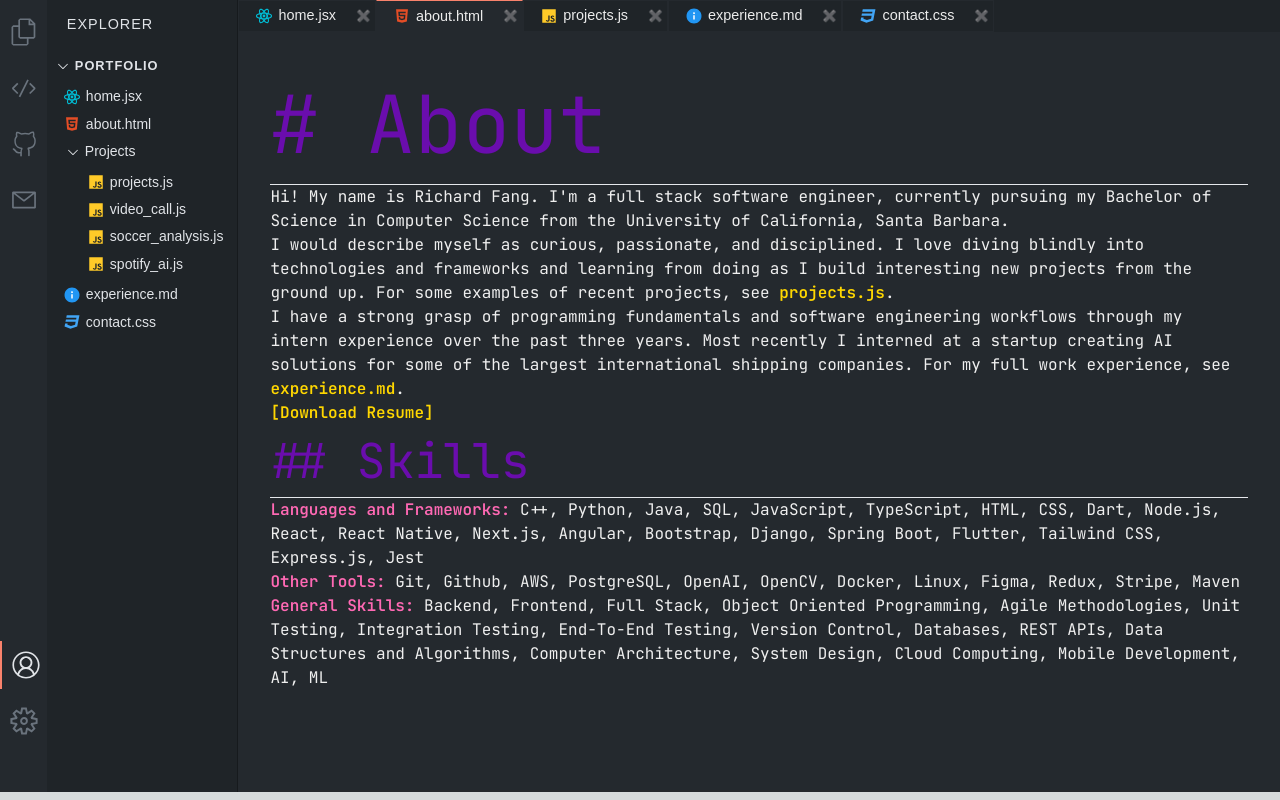
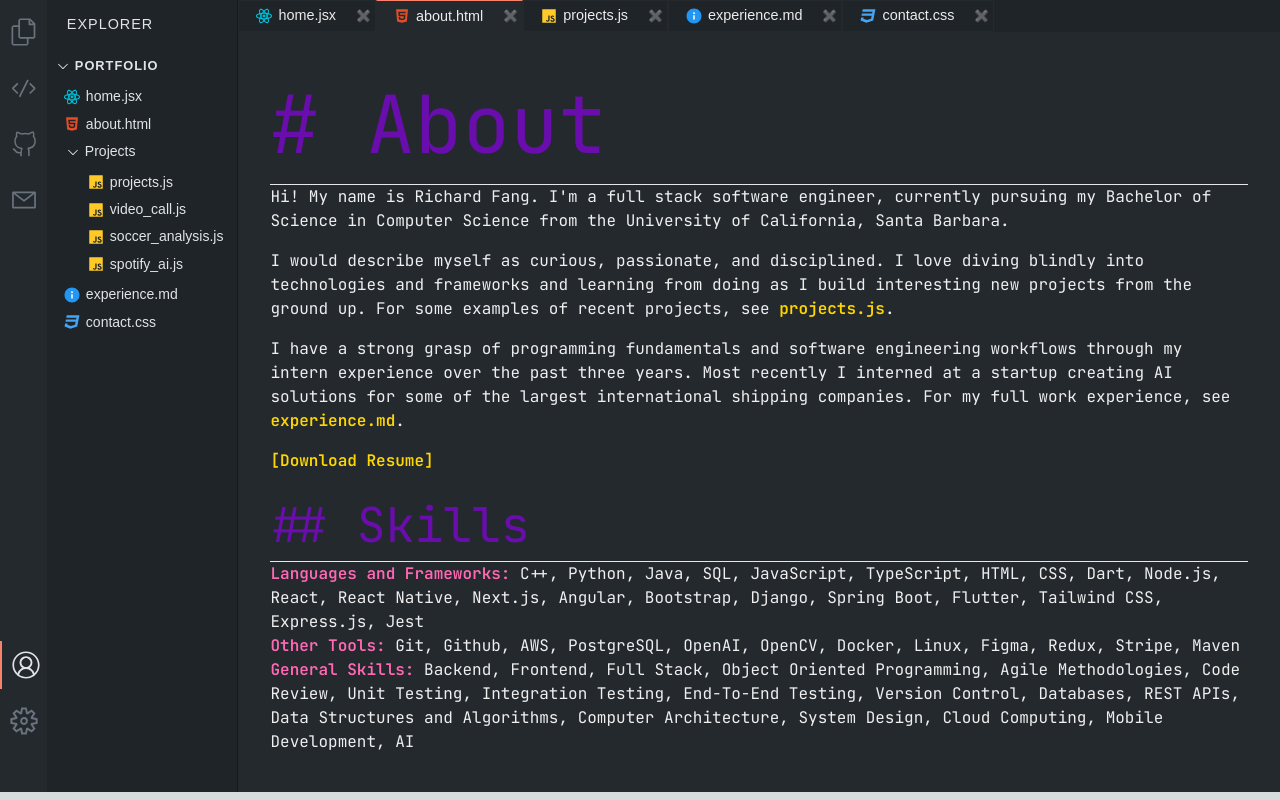
Before and after one commit to richardfang888/portfolio, a Next.js app: page /about in a window 1280 px wide. Built offline with nearby package versions, Linux system fonts and the light colour scheme.

Commit message:
style changes to about page

```diff
--- a/app/about/page.tsx
+++ b/app/about/page.tsx
@@ -8,20 +8,21 @@ const AboutPage: React.FC = () => {
       <section>
         <h1 className={styles.headingPrimary}># About</h1>
         <hr />
-        <p>Hi! My name is Richard Fang. I&apos;m a full stack software engineer, currently pursuing my Bachelor of Science in Computer Science from the University of California, Santa Barbara.</p>
-        <p>
+        <p className={styles.paragraph}>Hi! My name is Richard Fang. I&apos;m a full stack software engineer, currently pursuing my Bachelor of Science in Computer Science from the University of California, Santa Barbara.
+        </p>
+        <p className={styles.paragraph}>
           I would describe myself as curious, passionate, and disciplined. I love diving blindly into technologies and frameworks and learning from doing as I build interesting new projects from the ground up. For some examples of recent projects, see
           <Link href="/projects" className={styles.link}> projects.js</Link>.
         </p>
-        <p>
+        <p className={styles.paragraph}>
           I have a strong grasp of programming fundamentals and software engineering workflows through my intern experience over the past three years. Most recently I interned at a startup creating AI solutions for some of the largest international shipping companies.
           For my full work experience, see
           <Link href="/experience" className={styles.link}> experience.md</Link>.
         </p>
       </section>
 
-      <section>
-        <a href='/data/Richard_Fang_resume.pdf' target="_blank" rel="noreferrer" className={styles.markdownButton}>
+      <section className={styles.paragraph}>
+        <a href='/data/Richard_Fang.pdf' target="_blank" rel="noreferrer" className={styles.markdownButton}>
           [Download Resume]
         </a>
       </section>
@@ -36,7 +37,7 @@ const AboutPage: React.FC = () => {
           <span className={styles.boldPink}>Other Tools:</span> Git, Github, AWS, PostgreSQL, OpenAI, OpenCV, Docker, Linux, Figma, Redux, Stripe, Maven
         </p>
         <p>
-          <span className={styles.boldPink}>General Skills:</span> Backend, Frontend, Full Stack, Object Oriented Programming, Agile Methodologies, Unit Testing, Integration Testing, End-To-End Testing, Version Control, Databases, REST APIs, Data Structures and Algorithms, Computer Architecture, System Design, Cloud Computing, Mobile Development, AI, ML
+          <span className={styles.boldPink}>General Skills:</span> Backend, Frontend, Full Stack, Object Oriented Programming, Agile Methodologies, Code Review, Unit Testing, Integration Testing, End-To-End Testing, Version Control, Databases, REST APIs, Data Structures and Algorithms, Computer Architecture, System Design, Cloud Computing, Mobile Development, AI
         </p>
       </section>
     </div>
--- a/styles/AboutPage.module.css
+++ b/styles/AboutPage.module.css
@@ -33,4 +33,9 @@
 .boldPink {
   font-weight: bold;
   color: var(--pink);
+  margin-bottom: 16px;
 }
+
+.paragraph {
+  margin-bottom: 16px;
+}
```
Also changed, not shown: public/data/experiences.json (+6 -5 lines), 2 other files (tests, documents, lock files or other folders). Lines whose indentation alone changed are shown as unchanged.
